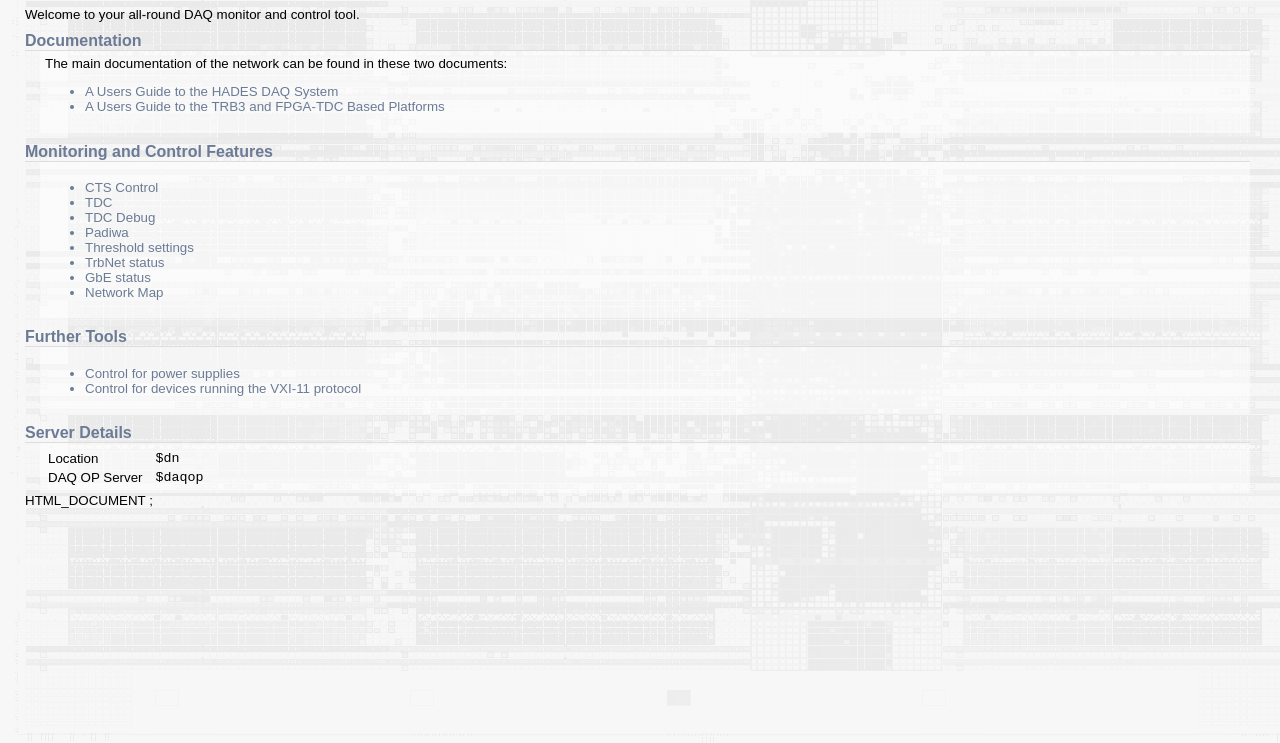
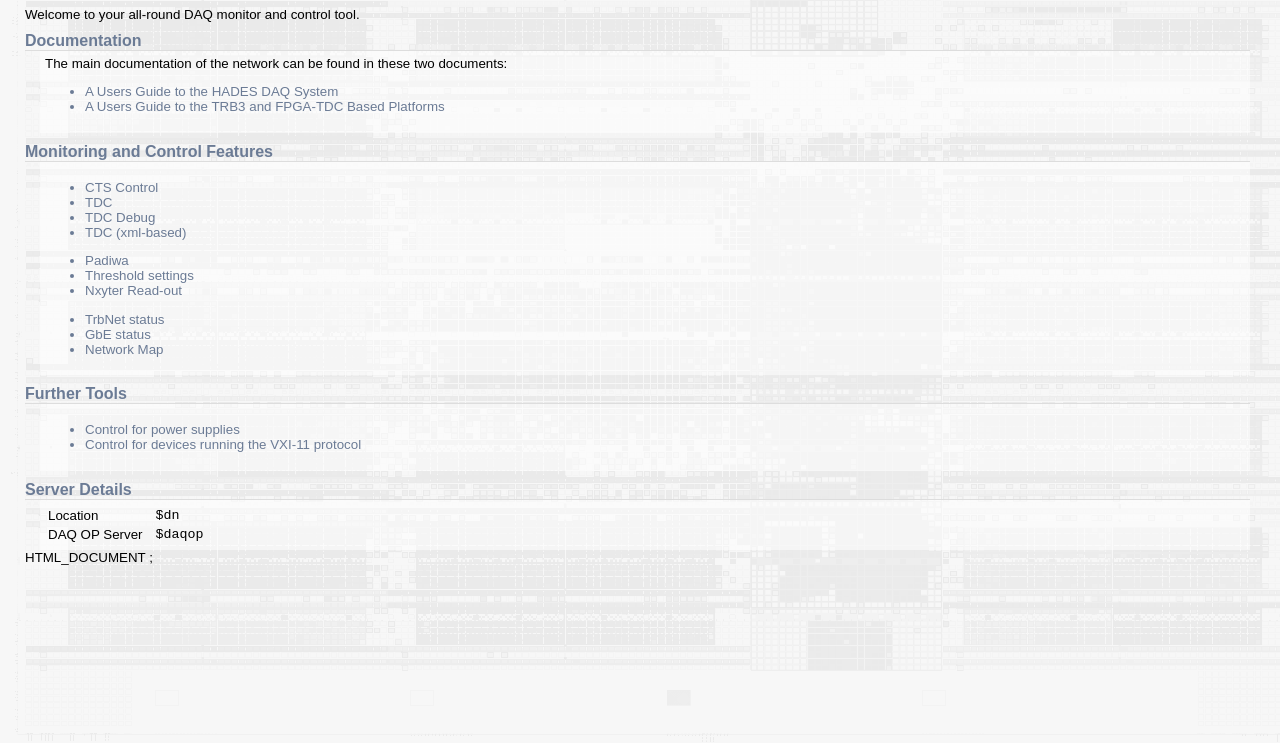
Before and after one commit to HADES-Cracovia/pandaweb, a plain HTML site: page web/htdocs/index.html in a window 1280 px wide. Shown: the part 57-800 px from the top of the page. Drawn offline with Linux system fonts and the light colour scheme.

```diff
--- a/web/htdocs/index.html
+++ b/web/htdocs/index.html
@@ -37,8 +37,14 @@ The main documentation of the network can be found in these two documents:
 <li><a href="cts.htm">CTS Control</a>
 <li><a href="tdc/tdc.htm">TDC</a>
 <li><a href="tdc/tdc_debug.htm">TDC Debug</a>
+<li><a href="tdc/tdcstatctrl.pl">TDC (xml-based)</a>
+</ul>
+<ul>
 <li><a href="padiwa/padiwa.htm">Padiwa</a>
 <li><a href="thresh/threshold.htm">Threshold settings</a>
+<li><a href="nxyter/index.pl">Nxyter Read-out</a>
+</ul>
+<ul>
 <li><a href="network/trbnet.pl">TrbNet status</a>
 <li><a href="network/gbe.htm">GbE status</a>
 <li><a href="network/map.htm">Network Map</a>
```
Also changed, not shown: web/htdocs/scripts/scriptsnew.js (+6 -3 lines), 1 other file.
